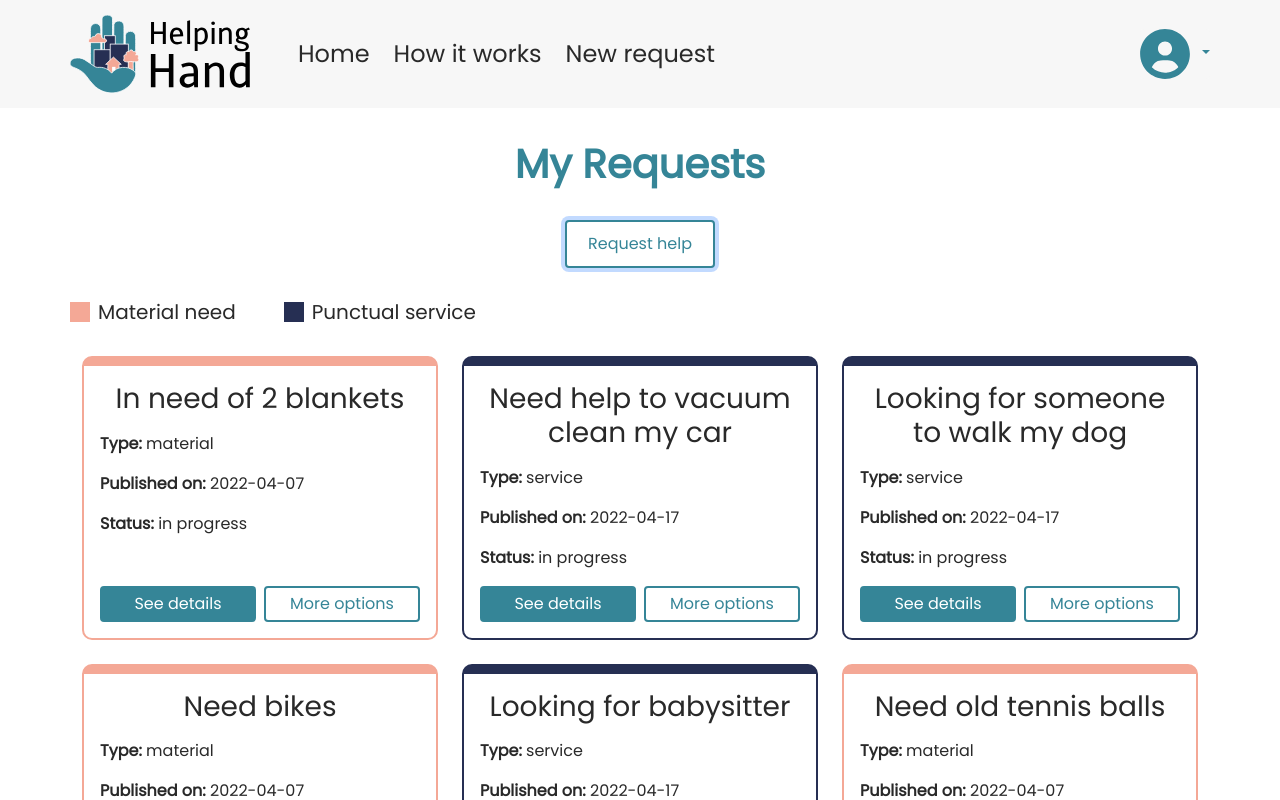
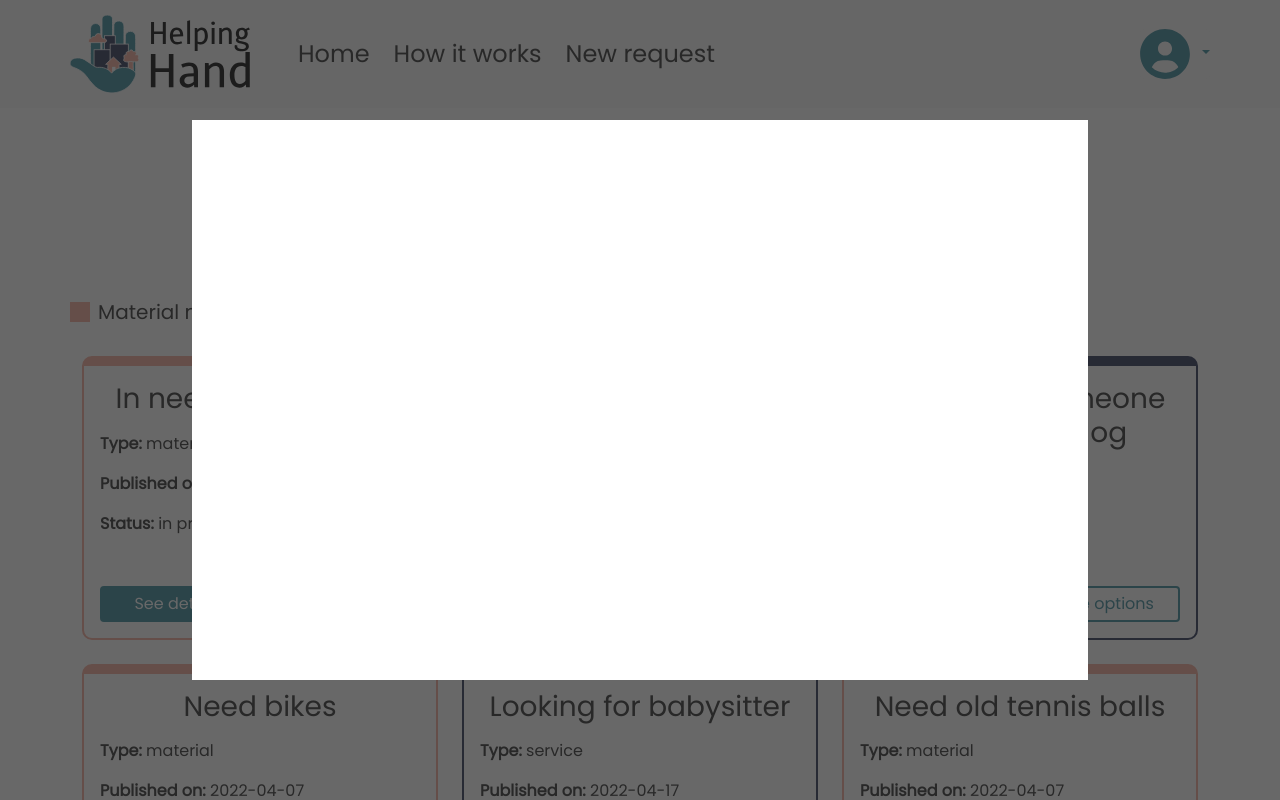
Before and after one commit to MathieuParadis/helping-hand, a React (Create React App) app: page /my-requests in a window 1280 px wide. Both pictures are taken after a click on the button "Request help". Shown: the top 800 px of the page. Built offline with nearby package versions, Linux system fonts and the light colour scheme; what pigeon-maps would draw is missing.

Commit message:
created NewUserRequestModal

```diff
--- /dev/null
+++ b/src/components/NewUserRequestModal.jsx
@@ -0,0 +1,28 @@
+// CONFIG IMPORTS
+import React from 'react';
+
+const NewUserRequestModal = ({request}) => {
+  const closeNewUserRequestModal = () => {
+    const newUserRequestModal = document.querySelector(".new-user-request-modal");
+    newUserRequestModal.style.visibility = "hidden";
+    document.querySelector("body").classList.remove("clicked");
+  }
+
+  return (
+    <div className="new-user-request-modal">
+      <div className="new-user-request-modal-overlay"></div>
+      <div className="new-user-request-modal-white-bg">
+        <div className="new-user-request-modal-content d-flex flex-column justify-content-between p-3 p-sm-4 p-md-5">
+          {/* <div>
+            Show user request modal
+            {request.request.title}
+          </div>
+          <button className="btn button-danger button-chat p-1" onClick={() => closeNewUserRequestModal()}>Cancel</button> */}
+
+        </div>
+      </div>
+    </div>
+  );
+};
+
+export default NewUserRequestModal;
--- a/src/components/ShowUserRequestModal.jsx
+++ b/src/components/ShowUserRequestModal.jsx
@@ -3,8 +3,8 @@ import React from 'react';
 
 const ShowUserRequestModal = ({request}) => {
   const closeShowUserRequestModal = () => {
-    const modifyCredentialsModal = document.querySelector(".show-user-request-modal");
-    modifyCredentialsModal.style.visibility = "hidden";
+    const showUserRequestModal = document.querySelector(".show-user-request-modal");
+    showUserRequestModal.style.visibility = "hidden";
     document.querySelector("body").classList.remove("clicked");
   }
 
--- a/src/pages/UserRequests.jsx
+++ b/src/pages/UserRequests.jsx
@@ -3,6 +3,7 @@ import React, {useEffect} from 'react';
 
 // COMPONENTS IMPORTS
 import MaterialRequestCard from '../components/MaterialRequestCard';
+import NewUserRequestModal from '../components/NewUserRequestModal';
 import ServiceRequestCard from '../components/ServiceRequestCard';
 import ShowUserRequestModal from '../components/ShowUserRequestModal';
 
@@ -11,7 +12,9 @@ import requests from '../data/Requests';
 
 const UserRequests = () => {
   const openNewRequestModal = (e) => {
-    alert("opening new request modal");
+    const newUserRequestModal = document.querySelector(".new-user-request-modal");
+    newUserRequestModal.style.visibility = 'visible';
+    document.querySelector("body").classList.add("clicked");
   }
 
   useEffect(() => {
@@ -20,6 +23,7 @@ const UserRequests = () => {
 
   return (
     <>
+      <NewUserRequestModal />
       {/* <ShowUserRequestModal request /> */}
       <div className="user-requests">
         <div class="container d-flex justify-content-center w-100">
--- /dev/null
+++ b/src/styles/components/_newUserRequestModal.scss
@@ -0,0 +1,51 @@
+.new-user-request-modal {
+  position: fixed;
+  top: 0;
+  left: 0;
+  height: 100vh;
+  width: 100%;
+  z-index: 100;
+  display: flex;
+  justify-content: center;
+  align-items: center;
+  visibility: hidden;
+  opacity: 1;
+
+  .new-user-request-modal-overlay {
+    position: fixed;
+    top: 0;
+    left: 0;
+    background-color: var(--basic-color-dark);
+    height: 100vh;
+    width: 100%;
+    z-index: 20;
+    opacity: 0.7;
+  }
+
+  .new-user-request-modal-white-bg {
+    display: flex;
+    min-height: 70vh;
+    width: 70%;
+    z-index: 21;
+    background-color: var(--basic-color-white);
+    border-radius: 0px;
+    overflow: hidden;
+    position:relative;
+
+    .new-user-request-modal-content {
+      position: absolute;
+      height: 100%;
+      top: 0;
+      left: 0;
+      border: none;
+
+      .button-chat {
+        width: 200px;
+
+        @include mobile {
+          width: 100%;
+        }
+      }
+    }
+  }
+}
--- a/src/styles/index.scss
+++ b/src/styles/index.scss
@@ -10,6 +10,7 @@
 @import './components/hamburgerMenu';
 @import './components/modifyCredentialsModal';
 @import './components/navigation';
+@import './components/newUserRequestModal';
 @import './components/requestCard';
 @import './components/ruleCard';
 @import './components/showRequestModal';
```
